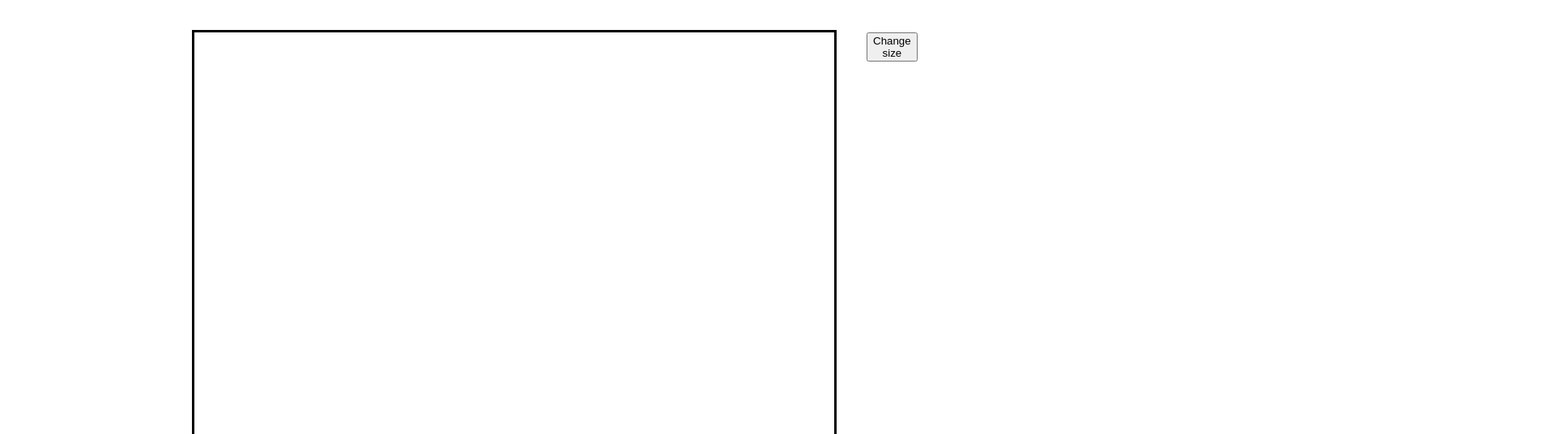
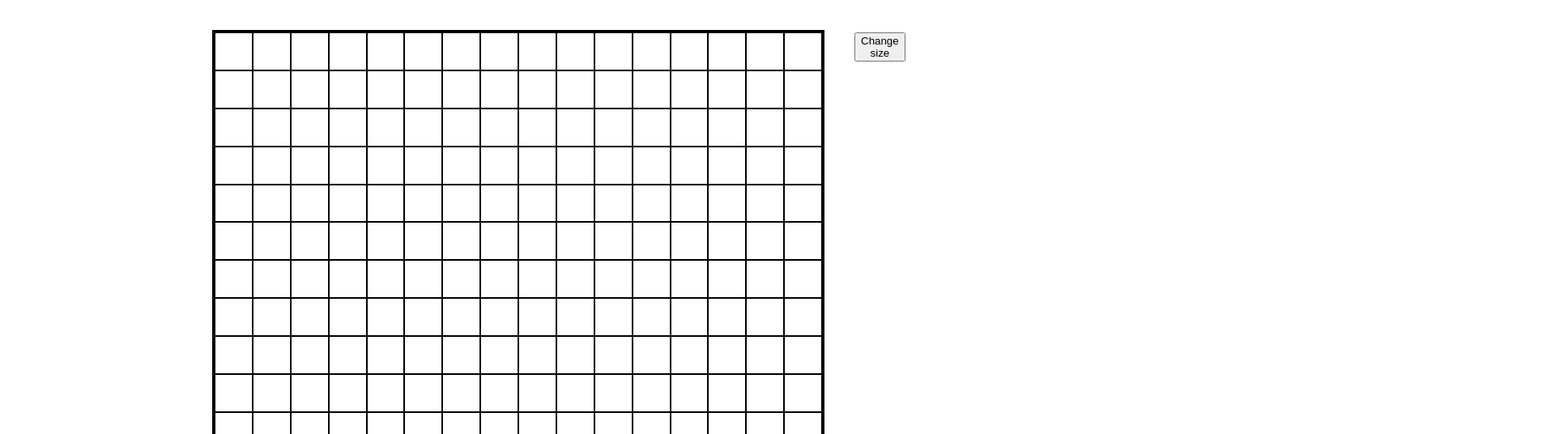
Before and after one commit to GuilleTorresPerez/Etch-a-Sketch, a plain HTML site: page index.html in a window 1280 px wide. Shown: the part 80-616 px from the top of the page at 81% size, 1920 px wide, since content can reach past the window. Drawn offline with Linux system fonts and the light colour scheme.

Commit message:
Create dynamic grid

```diff
--- a/index.html
+++ b/index.html
@@ -16,7 +16,7 @@
     <main>
         <div class="container">
             <button>Change size</button>
-
+            <div class="board"></div>
         </div>
     </main>
 
--- a/script.js
+++ b/script.js
@@ -1,20 +1,34 @@
+let gridWidth = 16;
+let gridSize = gridWidth * gridWidth;
+let boardWidth = 750;
+let boardSize = boardWidth * boardWidth;
 
 document.addEventListener('DOMContentLoaded', function() {
     //Create grid
-    const container = document.querySelector('.container');
+    const board = document.querySelector('.board');
+    board.style.width = boardWidth + 'px';
 
-    for (let i = 0; i < 16; i++) {
-        for(let i = 0; i < 16; i++) {
+    const cellSize = Math.floor(boardSize/gridSize);
+    console.log('cell size is: ' + cellSize);
+    const cellWidth = Math.sqrt(cellSize)
+    console.log('cell width is: ' + cellWidth);
+    for (let i = 0; i < gridWidth; i++) {
+        for(let i = 0; i < gridWidth; i++) {
             const cell = document.createElement('div');
             cell.className = 'cell';
-            container.appendChild(cell);
+            console.log('width: ' + cell.style.width);
+            board.appendChild(cell);
         }
     }
 
     const cells = document.querySelectorAll('.cell');
     cells.forEach((cell) => {
-        cell.style.width = '20px';
+        cell.style.flex = '1 0 auto';
+        cell.style.width = cellWidth+'px';
         cell.style.aspectRatio = '1 / 1';
-        // cell.style.border = 'solid';
+        cell.style.boxSizing = 'border-box';
+
+        cell.style.border = 'solid';
+        cell.style.borderWidth = 'thin';
     });
 });
--- a/style.css
+++ b/style.css
@@ -4,10 +4,6 @@ body {
 }
 
 header {
-    display: flex;
-    flex-direction: column;
-    justify-content: center;
-
     padding: 40px;
 }
 
@@ -25,13 +21,16 @@ main {
     position: relative;
 
     border: solid;
-    width: 750px;
     aspect-ratio: 1 / 1;
     text-align: center;
 
     display: flex;
-    margin-right: 10px;
-    padding: 20px;
+}
+
+.board {
+    display: flex;
+    flex-wrap: wrap;
+    aspect-ratio: 1 / 1;
 }
 
 button {
```
